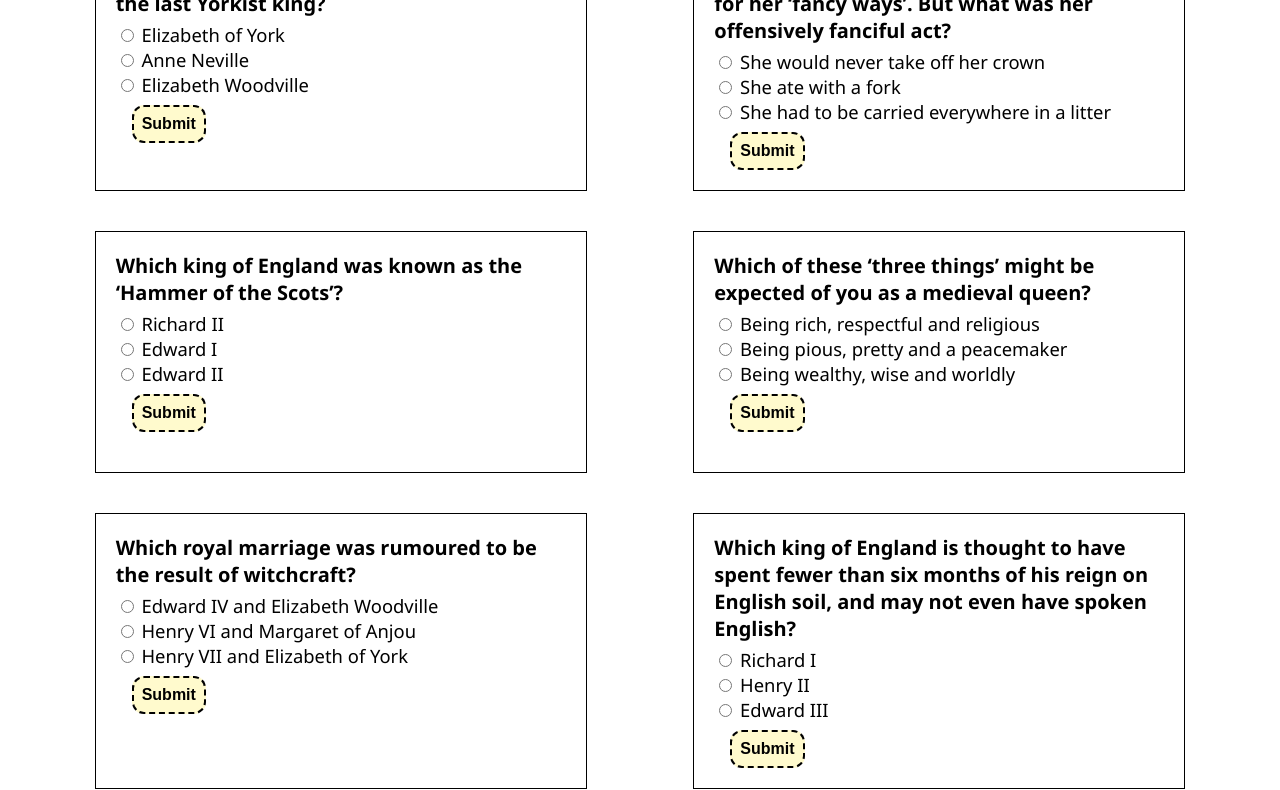
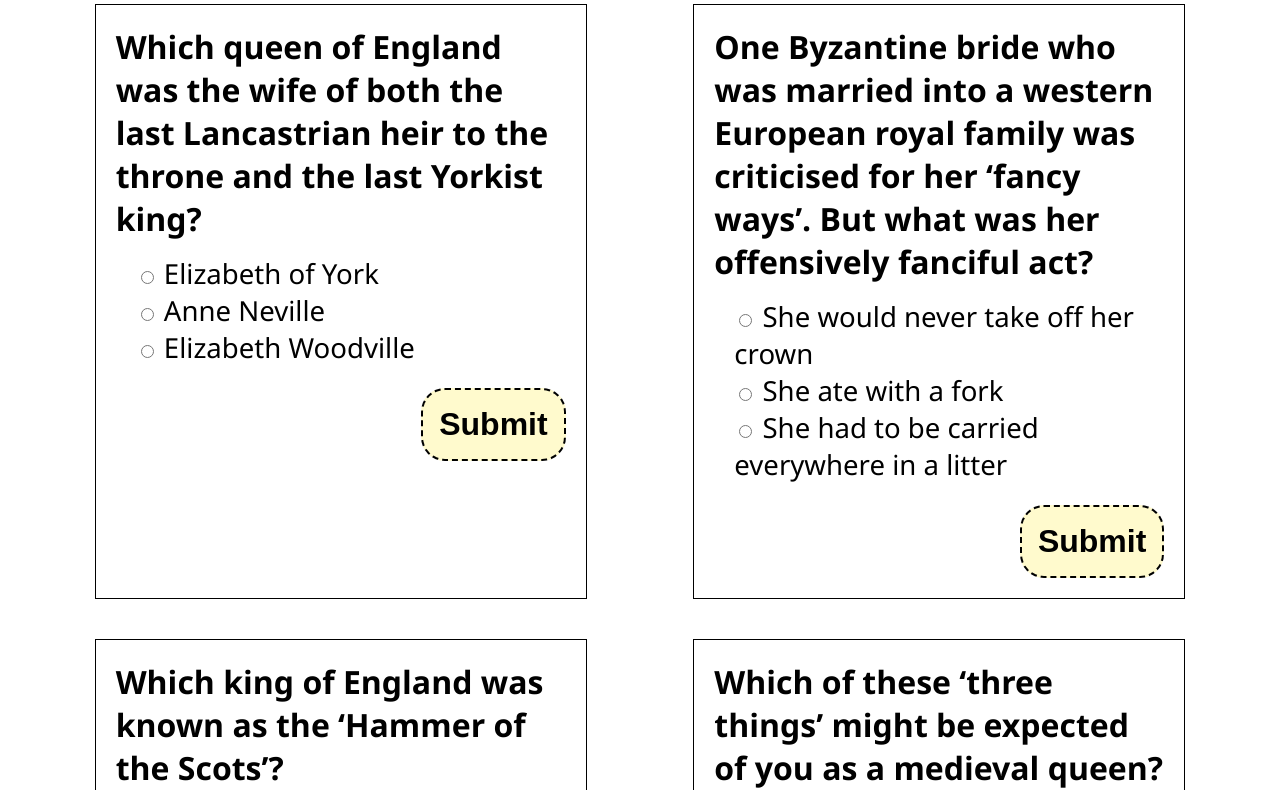
Before and after one commit to naberdyev/quiz, a plain HTML site: page index.html in a window 1280 px wide. Shown: the part 154-944 px from the top of the page. Drawn offline with Linux system fonts and the light colour scheme.

Commit message:
question blocks, display flex

```diff
--- a/quiz.js
+++ b/quiz.js
@@ -33,7 +33,7 @@ function init() {
                 ${answerStr}
             </ul>
             <div class="alert"></div>
-            <label>
+            <label class="submit">
                 <button type="submit">Submit</button>
             </label>
         </form>
--- a/styles.css
+++ b/styles.css
@@ -10,14 +10,14 @@ body {
   max-width: 500px;
   min-height: 200px;
   height: auto;
-  max-height: 350px;
+  /* max-height: 350px; */
   border: black solid 1px;
   padding: 20px;
   margin: 20px;
 }
 @media (max-width: 1080px) {
   .question-block {
-    width: 70%;
+    width: 90%;
     max-width: 95%;
   }
 }
@@ -31,7 +31,7 @@ body {
   height: auto;
 }
 h1 {
-  font-size: 1.25em;
+  font-size: 2em;
   margin: 0;
   font-weight: bolder;
 }
@@ -51,14 +51,22 @@ ul {
   list-style-type: none;
   margin-block-start: 0.25em;
   margin-block-end: 0.25em;
-  padding: 0;
+  padding: 10px 20px;
   font-family: "Segoe UI";
   font-size: 1.15em;
 }
+li {
+  font-size: 1.5em;
+}
+label.submit {
+  display: flex;
+  justify-content: flex-end;
+}
 button {
+  justify-self: left;
   background-color: lemonchiffon;
   color: black;
-  font-size: 1em;
+  font-size: 2em;
   padding: 0.5em;
   border-radius: 0.75em;
   font-weight: bolder;
```
